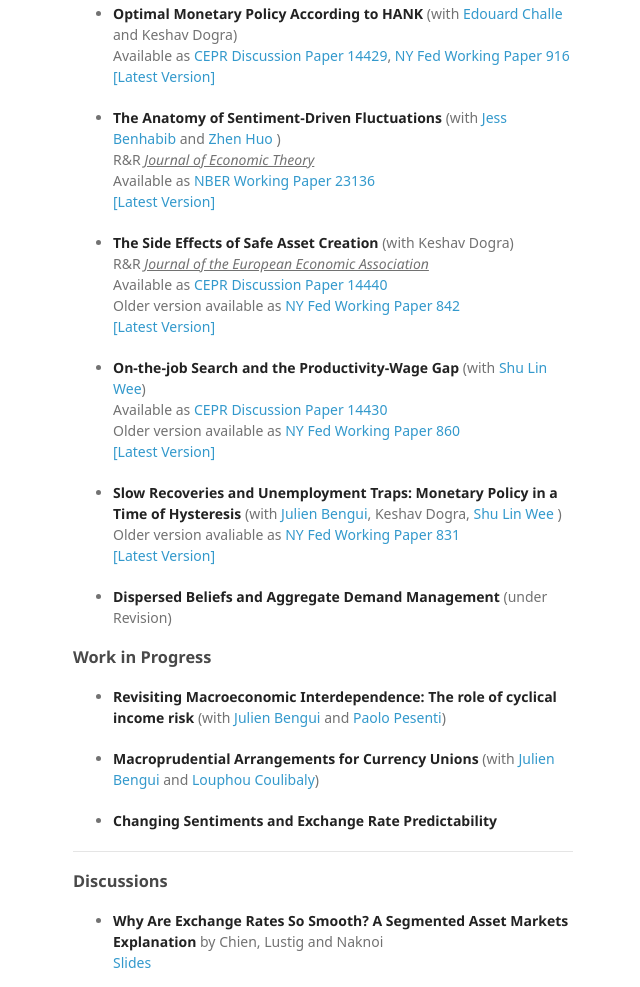
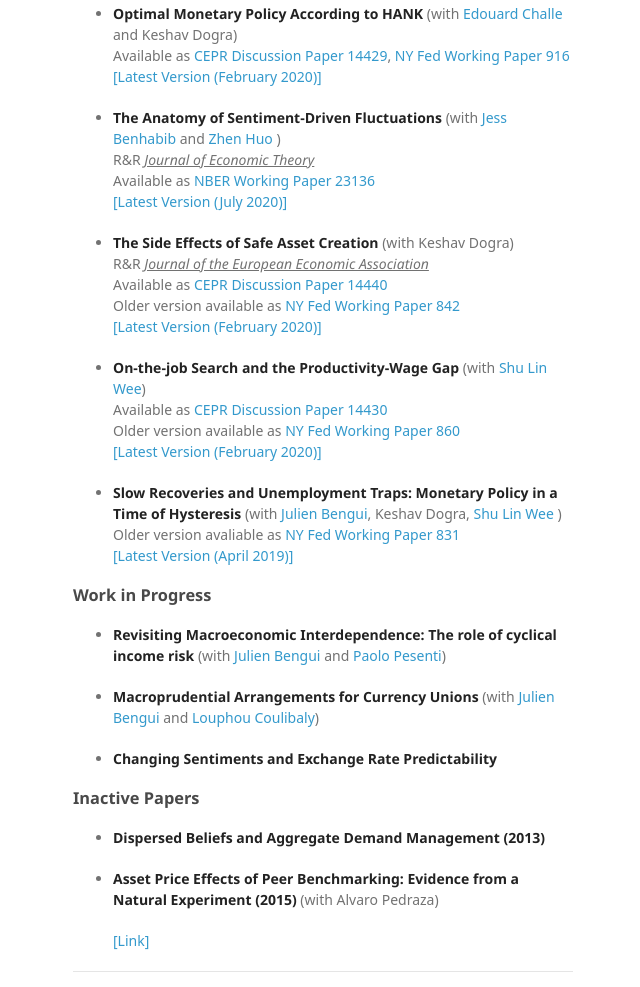
Before and after one commit to sushantacharya/sushantacharya.github.io, a plain HTML site: page index.html in a window 1280 px wide. Shown: the part 609-1596 px from the top of the page, without its empty margins (497-1137 px from the left). Drawn offline with Linux system fonts and the light colour scheme; a web font is replaced by a local one.

Commit message:
Update index.html

```diff
--- a/index.html
+++ b/index.html
@@ -76,25 +76,25 @@ Older version available as <a href="https://www.newyorkfed.org/medialibrary/medi
 <ul>
 <li><p><strong>Optimal Monetary Policy According to HANK</strong> (with <a href="https://sites.google.com/site/edouardchalle/">Edouard Challe</a> and Keshav Dogra)<br>
 Available as <a href="https://portal.cepr.org/discussion-paper/15948">CEPR Discussion Paper 14429</a>, <a href="https://www.newyorkfed.org/medialibrary/media/research/staff_reports/sr916.pdf">NY Fed Working Paper 916</a><br>
-<a href="https://sushantacharya.github.io/sushantacharya.github.io/pdfs/plank.pdf">[Latest Version]</a> </p></li>
+<a href="https://sushantacharya.github.io/sushantacharya.github.io/pdfs/plank.pdf">[Latest Version (February 2020)]</a> </p></li>
 <li><p><strong>The Anatomy of Sentiment-Driven Fluctuations</strong> (with <a href="https://sites.google.com/site/jessbenhabib/">Jess Benhabib</a> and <a href="http://zhenhuo.weebly.com/">Zhen Huo</a> )<br>
   R&R <em><u>Journal of Economic Theory</u></em><br>
 Available as <a href="http://www.nber.org/papers/w23136.pdf">NBER Working Paper 23136</a><br>
-<a href="https://sushantacharya.github.io/sushantacharya.github.io/pdfs/ABH_persistent.pdf">[Latest Version]</a> </p></li>
+<a href="https://sushantacharya.github.io/sushantacharya.github.io/pdfs/ABH_persistent.pdf">[Latest Version (July 2020)]</a> </p></li>
 <li><p><strong>The Side Effects of Safe Asset Creation</strong> (with Keshav Dogra)<br> R&R <em><u> Journal of the European Economic Association</u></em><br>
 Available as <a href="https://cepr.org/active/publications/discussion_papers/dp.php?dpno=14440">CEPR Discussion Paper 14440</a><br>
 Older version available as <a href="https://www.newyorkfed.org/medialibrary/media/research/staff_reports/sr842.pdf">NY Fed Working Paper 842</a><br>
-<a href="https://sushantacharya.github.io/sushantacharya.github.io/pdfs/safeass.pdf">[Latest Version]</a> </p></li>
+<a href="https://sushantacharya.github.io/sushantacharya.github.io/pdfs/safeass.pdf">[Latest Version (February 2020)]</a> </p></li>
 
 <li><p><strong>On-the-job Search and the Productivity-Wage Gap</strong> (with <a href="https://sites.google.com/site/shulinwee/">Shu Lin Wee</a>)<br>
 Available as <a href="https://cepr.org/active/publications/discussion_papers/dp.php?dpno=14430#">CEPR Discussion Paper 14430</a><br>
 Older version available as <a href="https://www.newyorkfed.org/medialibrary/media/research/staff_reports/sr860.pdf">NY Fed Working Paper 860</a><br>
-<a href="https://sushantacharya.github.io/sushantacharya.github.io/pdfs/replacementhires.pdf">[Latest Version]</a> </p></li>
+<a href="https://sushantacharya.github.io/sushantacharya.github.io/pdfs/replacementhires.pdf">[Latest Version (February 2020)]</a> </p></li>
 <li><p><strong>Slow Recoveries and Unemployment Traps: Monetary Policy in a Time of Hysteresis</strong> (with <a href="https://www.webdepot.umontreal.ca/Usagers/benguij/MonDepotPublic/">Julien Bengui</a>, Keshav Dogra, <a href="https://sites.google.com/site/shulinwee/">Shu Lin Wee</a> )<br>
   Older version avaliable as <a href="https://www.newyorkfed.org/medialibrary/media/research/staff_reports/sr831.pdf">NY Fed Working Paper 831</a><br>
-<a href="https://sushantacharya.github.io/sushantacharya.github.io/pdfs/hysteresis.pdf">[Latest Version]</a></p></li>
-<li><p><strong>Dispersed Beliefs and Aggregate Demand Management</strong> (under Revision)  </p></li>
+<a href="https://sushantacharya.github.io/sushantacharya.github.io/pdfs/hysteresis.pdf">[Latest Version (April 2019)]</a></p></li>
 </ul>
+
 
 <h3>
 <a id="work-in-progress" class="anchor" href="#work-in-progress" aria-hidden="true"><span aria-hidden="true" class="octicon octicon-link"></span></a>Work in Progress</h3>
@@ -103,6 +103,13 @@ Older version available as <a href="https://www.newyorkfed.org/medialibrary/medi
 <li><p><strong> Revisiting Macroeconomic Interdependence: The role of cyclical income risk</strong> (with <a href="https://www.webdepot.umontreal.ca/Usagers/benguij/MonDepotPublic/">Julien Bengui</a> and <a href="https://www.newyorkfed.org/research/economists/pesenti">Paolo Pesenti</a>) </p></li>
 <li><p><strong>Macroprudential Arrangements for Currency Unions</strong> (with <a href="https://www.webdepot.umontreal.ca/Usagers/benguij/MonDepotPublic/">Julien Bengui</a> and <a href="https://sites.google.com/site/louphoucoulibaly">Louphou Coulibaly</a>) </p></li>
 <li><p><strong>Changing Sentiments and Exchange Rate Predictability</strong> </p></li>
+</ul>
+
+ <h3>
+<a id="old-papers" class="anchor" href="#old-papers" aria-hidden="true"><span aria-hidden="true" class="octicon octicon-link"></span></a>Inactive Papers</h3>
+<ul>
+<li><p><strong>Dispersed Beliefs and Aggregate Demand Management (2013)</strong>  </p></li>
+<li><p><strong>Asset Price Effects of Peer Benchmarking: Evidence from a Natural Experiment (2015)</strong> (with Alvaro Pedraza)</p><a href="https://papers.ssrn.com/sol3/papers.cfm?abstract_id=2602278">[Link]</li>
 </ul>
 
 <hr>
```
